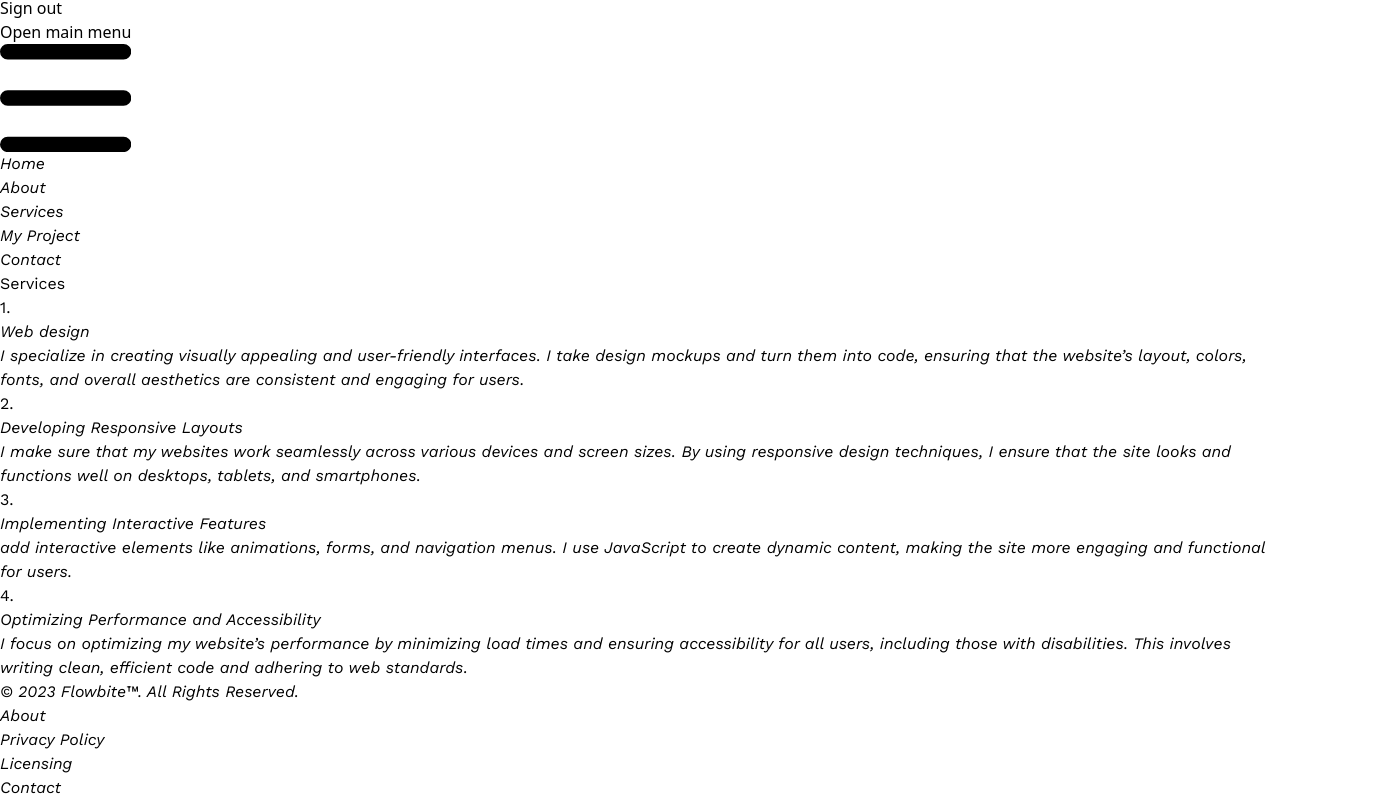
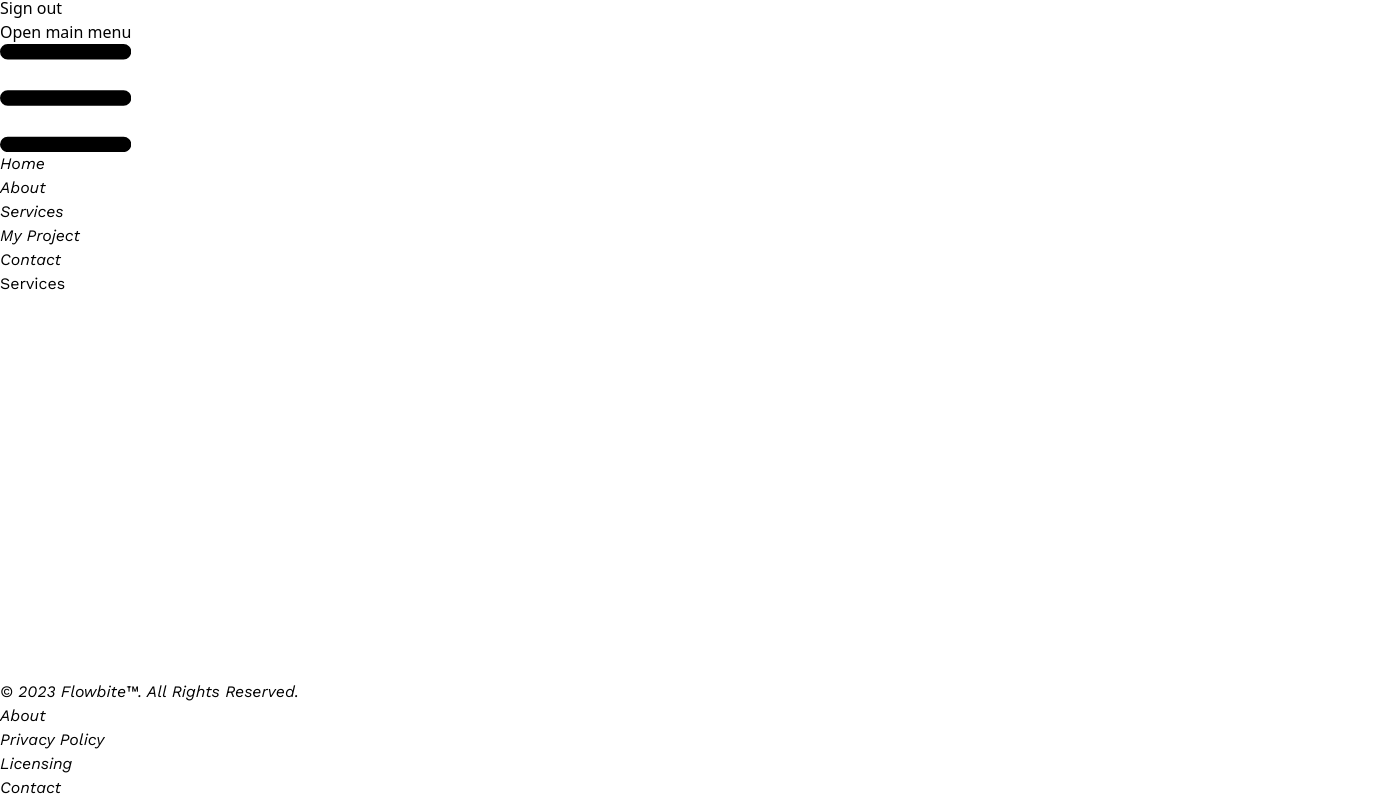
Before and after one commit to Dudschoudhary/duds_website, a React (Vite) app: page /services in a window 1280 px wide. Shown: the part 749-1549 px from the top of the page, 1380 px wide, since content can reach past the window. Built offline with nearby package versions, Linux system fonts and the light colour scheme.

Commit message:
add amimation

```diff
--- a/package.json
+++ b/package.json
@@ -10,6 +10,7 @@
     "preview": "vite preview"
   },
   "dependencies": {
+    "aos": "^2.3.4",
     "react": "^18.3.1",
     "react-dom": "^18.3.1",
     "react-router-dom": "^6.28.0"
--- a/src/components/About.jsx
+++ b/src/components/About.jsx
@@ -6,7 +6,9 @@ const About = () => {
       <div className='w-full container flex justify-center items-center mx-auto min-h-[calc(100vh-170px)]'>
         <div className='w-full'>
 
-          <h2 className='text-center m-6 text-3xl md:text-[50px] WorkSans-VariableFont_wght'>About me</h2>
+          <h2 className='text-center m-6 text-3xl md:text-[50px] WorkSans-VariableFont_wght'data-aos="flip-left"
+     data-aos-easing="ease-out-cubic"
+     data-aos-duration="2000">About me</h2>
 
           <div className=''>
 
@@ -17,38 +19,38 @@ const About = () => {
               </div>
 
               <div className='w-full  space-x-2 p-4 WorkSans-Italic-VariableFont_wght'>
-                <p className='text-bace md:text-lg mb-9'>I am an experience Frontend Developer with over a decade of professional expertise in the field. Throughout my career. I have had the privilege of collaborating with prestigious organizations, contributing to their success and growth.</p>
-                <p className='text-bace md:text-lg'>
+                <p className='text-bace md:text-lg mb-9'data-aos="fade-down" data-aos-duration="1000">I am an experience Frontend Developer with over a decade of professional expertise in the field. Throughout my career. I have had the privilege of collaborating with prestigious organizations, contributing to their success and growth.</p>
+                <p className='text-bace md:text-lg'data-aos="fade-left" data-aos-duration="1000">
                   My passion for frontend development is not only reflected in my extensive experience but also in the endthusiasm and dedication I bring to each project.</p>
                 <div className='w-full flex justify-start items-center mt-10'>
-                  <div class="w-[145px] md:w-36 text-base font-medium text-gray-900 flex justify-center items-center WorkSans-VariableFont_wght">HTML & CSS</div>
+                  <div className="w-[145px] md:w-36 text-base font-medium text-gray-900 flex justify-center items-center WorkSans-VariableFont_wght"data-aos="fade-down" data-aos-duration="1000">HTML & CSS</div>
 
-                  <div class="w-full bg-gray-200 rounded-full h-2.5   dark:bg-gray-700">
-                    <div class="bg-gradient-to-r from-pink-500 to-amber-500 h-2.5 rounded-full w-[90%]"></div>
+                  <div className="w-full bg-gray-200 rounded-full h-2.5 dark:bg-gray-700"data-aos="fade-down" data-aos-duration="1000">
+                    <div className="bg-gradient-to-r from-pink-500 to-amber-500 h-2.5 rounded-full w-[90%]"></div>
                   </div>
                 </div>
 
                 <div className='w-full flex justify-start items-center'>
-                  <div class="w-36 text-base font-medium text-gray-900 flex justify-center items-center WorkSans-VariableFont_wght">React Js</div>
+                  <div className="w-36 text-base font-medium text-gray-900 flex justify-center items-center WorkSans-VariableFont_wght"data-aos="fade-right" data-aos-duration="1000">React Js</div>
 
-                  <div class="w-full bg-gray-200 rounded-full h-2.5   dark:bg-gray-700">
-                    <div class="bg-gradient-to-r from-pink-500 to-amber-500 h-2.5 rounded-full w-[70%]"></div>
+                  <div className="w-full bg-gray-200 rounded-full h-2.5 dark:bg-gray-700"data-aos="fade-right" data-aos-duration="1000">
+                    <div className="bg-gradient-to-r from-pink-500 to-amber-500 h-2.5 rounded-full w-[70%]"></div>
                   </div>
                 </div>
 
                 <div className='w-full flex justify-center items-center'>
-                  <div class="w-36 text-base font-medium text-gray-900 flex justify-center items-center WorkSans-VariableFont_wght">JavaScript</div>
+                  <div className="w-36 text-base font-medium text-gray-900 flex justify-center items-center WorkSans-VariableFont_wght"data-aos="fade-left" data-aos-duration="1000">JavaScript</div>
 
-                  <div class="w-full bg-gray-200 rounded-full h-2.5   dark:bg-gray-700">
-                    <div class="bg-gradient-to-r from-pink-500 to-amber-500 h-2.5 rounded-full w-[80%]"></div>
+                  <div className="w-full bg-gray-200 rounded-full h-2.5   dark:bg-gray-700" data-aos="fade-left" data-aos-duration="1000">
+                    <div className="bg-gradient-to-r from-pink-500 to-amber-500 h-2.5 rounded-full w-[80%]"></div>
                   </div>
                 </div>
 
                 <div className='w-full flex justify-center items-center'>
-                  <div class="w-36 text-base font-medium text-gray-900 flex justify-center items-center WorkSans-VariableFont_wght">Next Js</div>
+                  <div className="w-36 text-base font-medium text-gray-900 flex justify-center items-center WorkSans-VariableFont_wght"data-aos="fade-up" data-aos-duration="1000">Next Js</div>
 
-                  <div class="w-full bg-gray-200 rounded-full h-2.5   dark:bg-gray-700">
-                    <div class="bg-gradient-to-r from-pink-500 to-amber-500 h-2.5 rounded-full w-[15%]"></div>
+                  <div className="w-full bg-gray-200 rounded-full h-2.5   dark:bg-gray-700 "data-aos="fade-up" data-aos-duration="1000">
+                    <div className="bg-gradient-to-r from-pink-500 to-amber-500 h-2.5 rounded-full w-[15%]"></div>
                   </div>
                 </div>
               </div>
--- a/src/components/Services.jsx
+++ b/src/components/Services.jsx
@@ -1,5 +1,3 @@
-import React from 'react'
-
 const Services = () => {
     return (
         <>
@@ -7,7 +5,7 @@ const Services = () => {
             <div className='flex justify-center items-center w-full my-4 p-4 min-h-[calc(100vh-170px)'>
 
                 <div className='grid grid-cols-1 md:grid-cols-2 lg:grid-cols-3 gap-4  mx-auto ] WorkSans-Italic-VariableFont_wght text-gray-900'>
-                    <div className="max-w-sm p-6 bg-white border border-gray-200 hover:border hover:border-[#b41bf2] rounded-lg shadow transform transition duration-500 hover:scale-105 hover:shadow-lg hover:bg-gradient-to-r from-yellow-200 to-pink-400">
+                    <div className="max-w-sm p-6 bg-white border border-gray-200 hover:border hover:border-[#b41bf2] rounded-lg shadow transform transition duration-500 hover:scale-105 hover:shadow-lg hover:bg-gradient-to-r from-yellow-200 to-pink-400"data-aos="fade-right" data-aos-duration="1000">
                         <h2 className="my-3 text-xl WorkSans-VariableFont_wght">1.</h2>
                         <a href="#">
                             <h5 className="mb-2 text-2xl font-semibold tracking-tight text-gray-900  text-transparent bg-clip-text bg-gradient-to-r to-[#cd586e] from-[#b41bf2] ">
@@ -20,32 +18,32 @@ const Services = () => {
                     </div>
 
 
-                    <div class="max-w-sm p-6 bg-white border border-gray-200 hover:border hover:border-[#b41bf2] rounded-lg shadow transform transition duration-500 hover:scale-105 hover:shadow-lg hover:bg-gradient-to-r from-yellow-200 to-pink-400">
+                    <div className="max-w-sm p-6 bg-white border border-gray-200 hover:border hover:border-[#b41bf2] rounded-lg shadow transform transition duration-500 hover:scale-105 hover:shadow-lg hover:bg-gradient-to-r from-yellow-200 to-pink-400"data-aos="fade-down" data-aos-duration="1000">
                         <h2 className='my-3 text-xl WorkSans-VariableFont_wght'>2.</h2>
                         <a href="#">
-                            <h5 class="mb-2 text-2xl font-semibold tracking-tight text-gray-900 text-transparent bg-clip-text bg-gradient-to-r to-[#cd586e] from-[#b41bf2]">Developing Responsive Layouts</h5>
+                            <h5 className="mb-2 text-2xl font-semibold tracking-tight text-gray-900 text-transparent bg-clip-text bg-gradient-to-r to-[#cd586e] from-[#b41bf2]">Developing Responsive Layouts</h5>
                         </a>
-                        <p class="mb-3 font-normal text-gray-900 ">I make sure that my websites work seamlessly across various devices and screen sizes. By using responsive design techniques, I ensure that the site looks and functions well on desktops, tablets, and smartphones.</p>
+                        <p className="mb-3 font-normal text-gray-900 ">I make sure that my websites work seamlessly across various devices and screen sizes. By using responsive design techniques, I ensure that the site looks and functions well on desktops, tablets, and smartphones.</p>
 
                     </div>
 
 
 
-                    <div class="max-w-sm p-6 bg-white border border-gray-200 hover:border hover:border-[#b41bf2] rounded-lg shadow transform transition duration-500 hover:scale-105 hover:shadow-lg hover:bg-gradient-to-r from-yellow-200 to-pink-400">
+                    <div className="max-w-sm p-6 bg-white border border-gray-200 hover:border hover:border-[#b41bf2] rounded-lg shadow transform transition duration-500 hover:scale-105 hover:shadow-lg hover:bg-gradient-to-r from-yellow-200 to-pink-400"data-aos="fade-left" data-aos-duration="1000">
                         <h2 className='my-3 text-xl WorkSans-VariableFont_wght'>3.</h2>
                         <a href="#">
-                            <h5 class="mb-2 text-2xl font-semibold tracking-tight text-gray-900  text-transparent bg-clip-text bg-gradient-to-r to-[#cd586e] from-[#b41bf2]">Implementing Interactive Features</h5>
+                            <h5 className="mb-2 text-2xl font-semibold tracking-tight text-gray-900  text-transparent bg-clip-text bg-gradient-to-r to-[#cd586e] from-[#b41bf2]">Implementing Interactive Features</h5>
                         </a>
-                        <p class="mb-3 font-normal text-gray-900"> add interactive elements like animations, forms, and navigation menus. I use JavaScript to create dynamic content, making the site more engaging and functional for users.</p>
+                        <p className="mb-3 font-normal text-gray-900"> add interactive elements like animations, forms, and navigation menus. I use JavaScript to create dynamic content, making the site more engaging and functional for users.</p>
 
                     </div>
 
-                    <div class="max-w-sm p-6 bg-white border border-gray-200 hover:border hover:border-[#b41bf2] rounded-lg shadow transform transition duration-500 hover:scale-105 hover:shadow-lg hover:bg-gradient-to-r from-yellow-200 to-pink-400">
+                    <div className="max-w-sm p-6 bg-white border border-gray-200 hover:border hover:border-[#b41bf2] rounded-lg shadow transform transition duration-500 hover:scale-105 hover:shadow-lg hover:bg-gradient-to-r from-yellow-200 to-pink-400"data-aos="fade-up" data-aos-duration="1000">
                         <h2 className='my-3 text-xl WorkSans-VariableFont_wght'>4.</h2>
                         <a href="#">
-                            <h5 class="mb-2 text-2xl font-semibold tracking-tight text-gray-900 text-transparent bg-clip-text bg-gradient-to-r to-[#cd586e] from-[#b41bf2]">Optimizing Performance and Accessibility</h5>
+                            <h5 className="mb-2 text-2xl font-semibold tracking-tight text-gray-900 text-transparent bg-clip-text bg-gradient-to-r to-[#cd586e] from-[#b41bf2]">Optimizing Performance and Accessibility</h5>
                         </a>
-                        <p class="mb-3 font-normal text-gray-900">I focus on optimizing my website’s performance by minimizing load times and ensuring accessibility for all users, including those with disabilities. This involves writing clean, efficient code and adhering to web standards.</p>
+                        <p className="mb-3 font-normal text-gray-900">I focus on optimizing my website’s performance by minimizing load times and ensuring accessibility for all users, including those with disabilities. This involves writing clean, efficient code and adhering to web standards.</p>
 
                     </div>
                 </div>
--- a/src/main.jsx
+++ b/src/main.jsx
@@ -4,8 +4,10 @@ import './index.css'
 import App from './App.jsx'
 import { RouterProvider } from 'react-router-dom'
 import router from './components/router/Router.jsx'
+import 'aos/dist/aos.js'; // Import AOS CSS
+import AOS from 'aos'; // Import AOS JavaScript
+createRoot(document.getElementById('root')).render(
 
-createRoot(document.getElementById('root')).render(
   <StrictMode>
     <RouterProvider router={router} />
   </StrictMode>,
```
Also changed, not shown: src/components/Home.jsx (+15 -6 lines), 1 other file (tests, documents, lock files or other folders).
